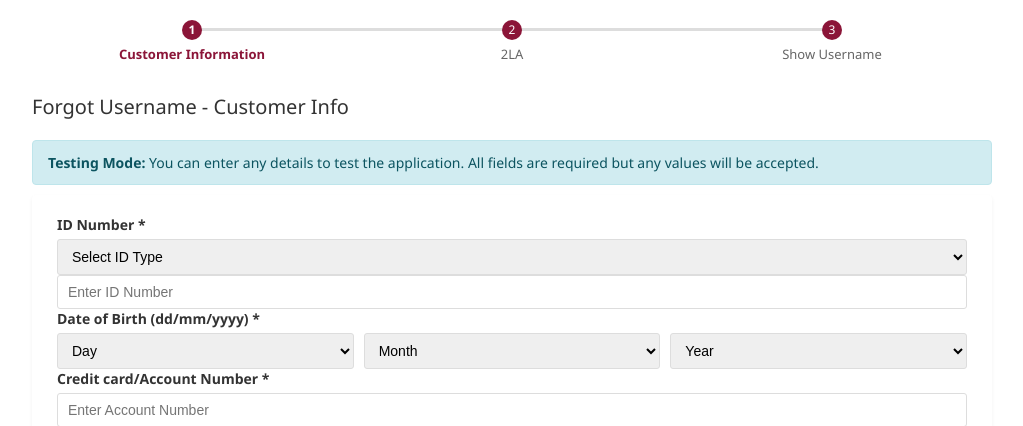
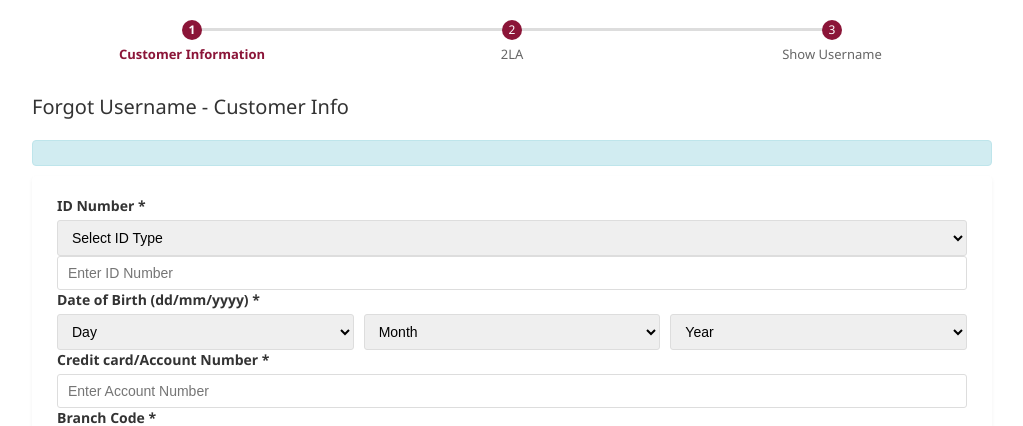
Before and after one commit to VarsityPlug0/Absa-Final, a Flask app: page /customer-info in a window 1280 px wide. Shown: the part 61-487 px from the top of the page, without its empty margins (128-1151 px from the left). Run offline with Flask 3, Linux system fonts and the light colour scheme.

Commit message:
Update customer_info.html

```diff
--- a/templates/customer_info.html
+++ b/templates/customer_info.html
@@ -232,7 +232,6 @@
 <h2>Forgot Username - Customer Info</h2>
 
 <div class="flash-message info">
-  <strong>Testing Mode:</strong> You can enter any details to test the application. All fields are required but any values will be accepted.
 </div>
 
 <form id="customerForm" method="POST" action="{{ url_for('customer_info') }}">
```
